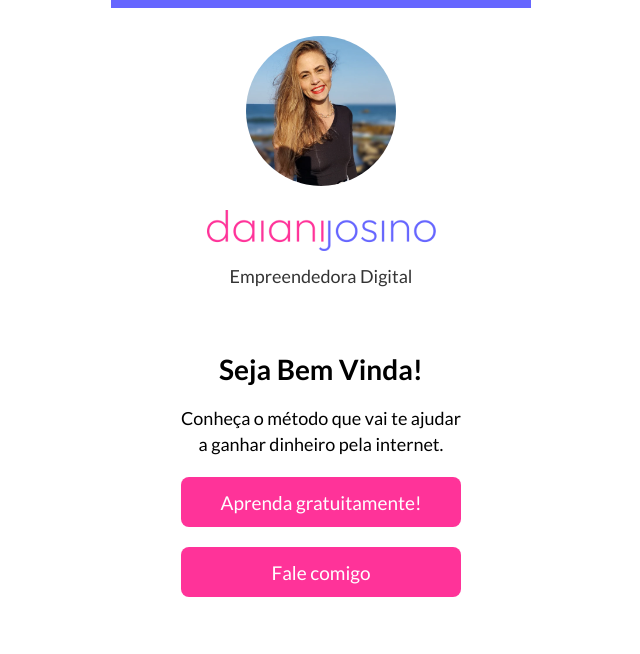
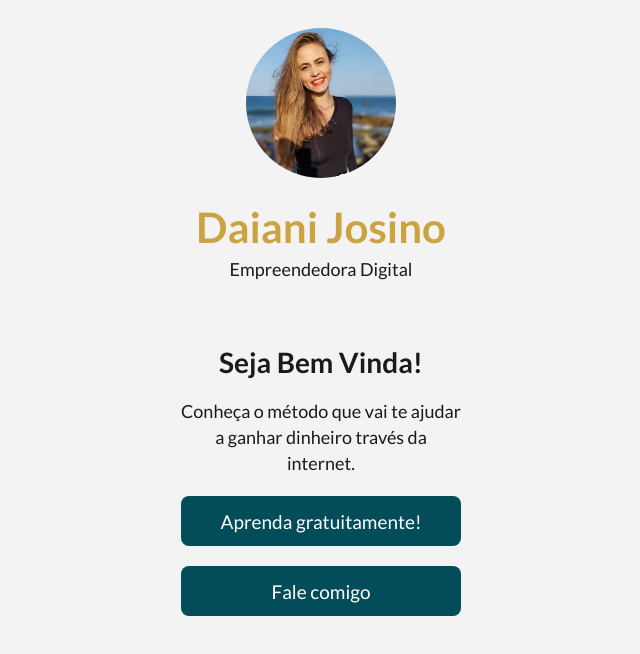
Before and after one commit to ricardojosino/daiani-josino-links, a website: page public/index.html in a window 1280 px wide. Shown: the whole page, without its empty margins (319-959 px from the left). Drawn offline with Linux system fonts and the light colour scheme.

Commit message:
Alterado identidade visual

```diff
--- a/public/index.html
+++ b/public/index.html
@@ -35,11 +35,11 @@
         <title>Daiani Josino - Links</title>
 
     </head>
-    <body class="font-lato">
+    <body class="font-lato bg-color05">
 
         <main class="relative container max-w-[420px] pb-16">
 
-            <div class="relative w-full h-2 bg-color01"></div>
+
 
             <header class="relative mt-7">
                 <div class="relative flex flex-col items-center">
@@ -48,27 +48,27 @@
                     </div>
 
                     <div class="relative mt-6">
-                        <img src="asset/img/daiani-josino.png" alt="Daiani Josino">
+                        <h1 class="font-bold text-color02 mb-0 text-[26px] leading-[33px] sm:text-[30px] sm:leading-[37px] md:text-[34px] md:leading-[41px] lg:text-[38px] lg:leading-[45px] xl:text-[42px] xl:leading-[50px]">Daiani Josino</h1>
                     </div>
 
-                    <div class="relative mt-3 font-normal text-[16px] leading-[24px] md:text-[17px] md:leading-[25px] lg:text-[18px] lg:leading-[26px] text-color03">
+                    <div class="relative mt-1 text-color02 font-normal text-[16px] leading-[24px] md:text-[17px] md:leading-[25px] lg:text-[18px] lg:leading-[26px] text-color03">
                         Empreendedora Digital
                     </div>
 
                 </div>
             </header>
 
-            <section class="relative w-full max-w-[280px] mt-16 mx-auto flex flex-col gap-5">
+            <section class="relative w-full max-w-[280px] mt-16 mx-auto flex flex-col gap-5 text-color03">
 
 
                 <h3 class="font-bold text-[18px] leading-[22px] sm:text-[20px] sm:leading-[24px] md:text-[22px] md:leading-[26px] lg:text-[24px] lg:leading-[28px] xl:text-[28px] xl:leading-[32px] text-center">Seja Bem Vinda!</h3>
 
                 <p class="font-normal text-[16px] leading-[24px] md:text-[17px] md:leading-[25px] lg:text-[18px] lg:leading-[26px] text-center">
-                    Conheça o método que vai te ajudar a ganhar dinheiro pela internet.
+                    Conheça o método que vai te ajudar a ganhar dinheiro través da internet.
                 </p>
 
-                <a class="relative w-full min-h-[50px] p-2 text-center flex flex-row justify-center items-center font-normal text-[18px] leading-[26px] md:text-[19px] md:leading-[26px] lg:text-[19px] lg:leading-[27px] rounded-lg bg-color02 text-color06" href="https://edzz.la/GHYMU?a=59026113">Aprenda gratuitamente!</a>
-                <a class="relative w-full min-h-[50px] p-2 text-center flex flex-row justify-center items-center font-normal text-[18px] leading-[26px] md:text-[19px] md:leading-[26px] lg:text-[19px] lg:leading-[27px] rounded-lg bg-color02 text-color06" href="https://wa.me/554799938241">Fale comigo</a>
+                <a class="relative w-full min-h-[50px] p-2 text-center flex flex-row justify-center items-center font-normal text-[18px] leading-[26px] md:text-[19px] md:leading-[26px] lg:text-[19px] lg:leading-[27px] rounded-lg bg-color01 text-color06" href="https://edzz.la/GHYMU?a=59026113">Aprenda gratuitamente!</a>
+                <a class="relative w-full min-h-[50px] p-2 text-center flex flex-row justify-center items-center font-normal text-[18px] leading-[26px] md:text-[19px] md:leading-[26px] lg:text-[19px] lg:leading-[27px] rounded-lg bg-color01 text-color06" href="https://wa.me/554799938241">Fale comigo</a>
 
 
             </section>
--- a/tailwind.config.js
+++ b/tailwind.config.js
@@ -21,9 +21,9 @@ module.exports = {
       },
 
       colors: {
-        'color01': '#6666FF',
-        'color02': '#FF3399',
-        'color03': '#343434',
+        'color01': '#034D5A',
+        'color02': '#CBA340',
+        'color03': '#1A1A1A',
         'color04': '#F4F4F4',
         'color05': '#F3F3F3',
         'color06': '#FFFFFF',
```
Also changed, not shown: src/index.html (+8 -8 lines), public/asset/css/style.css, src/asset/css/style.css.
